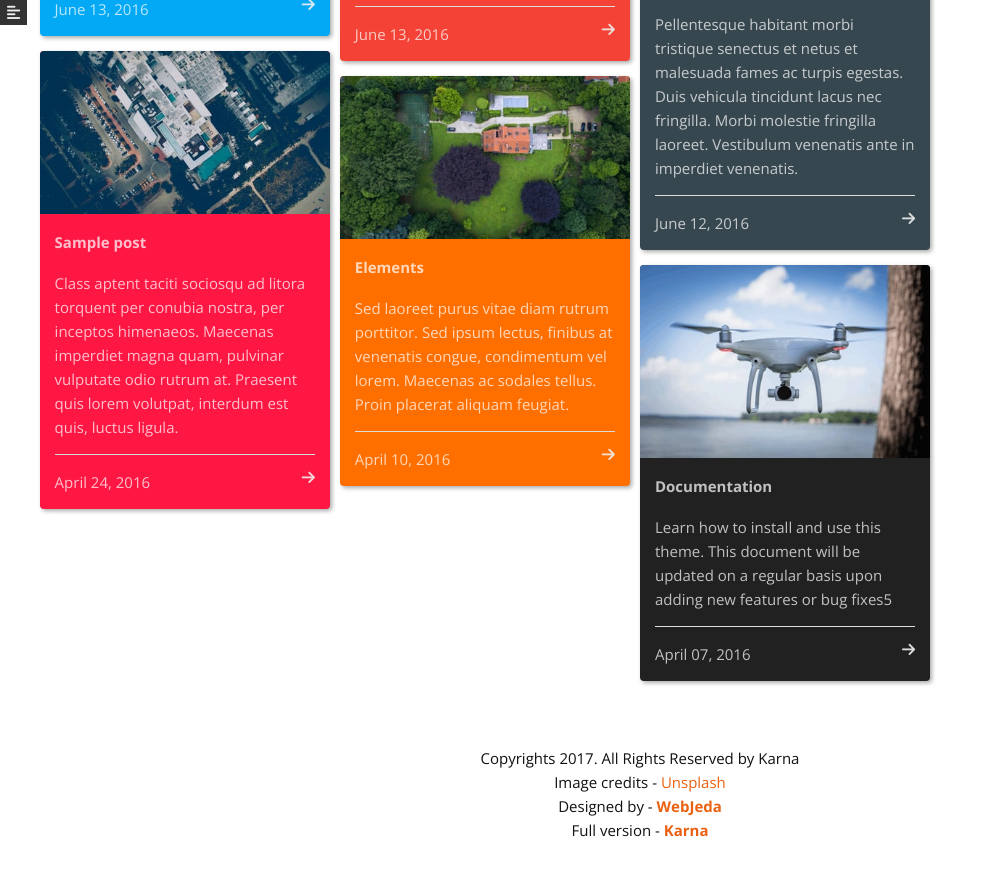
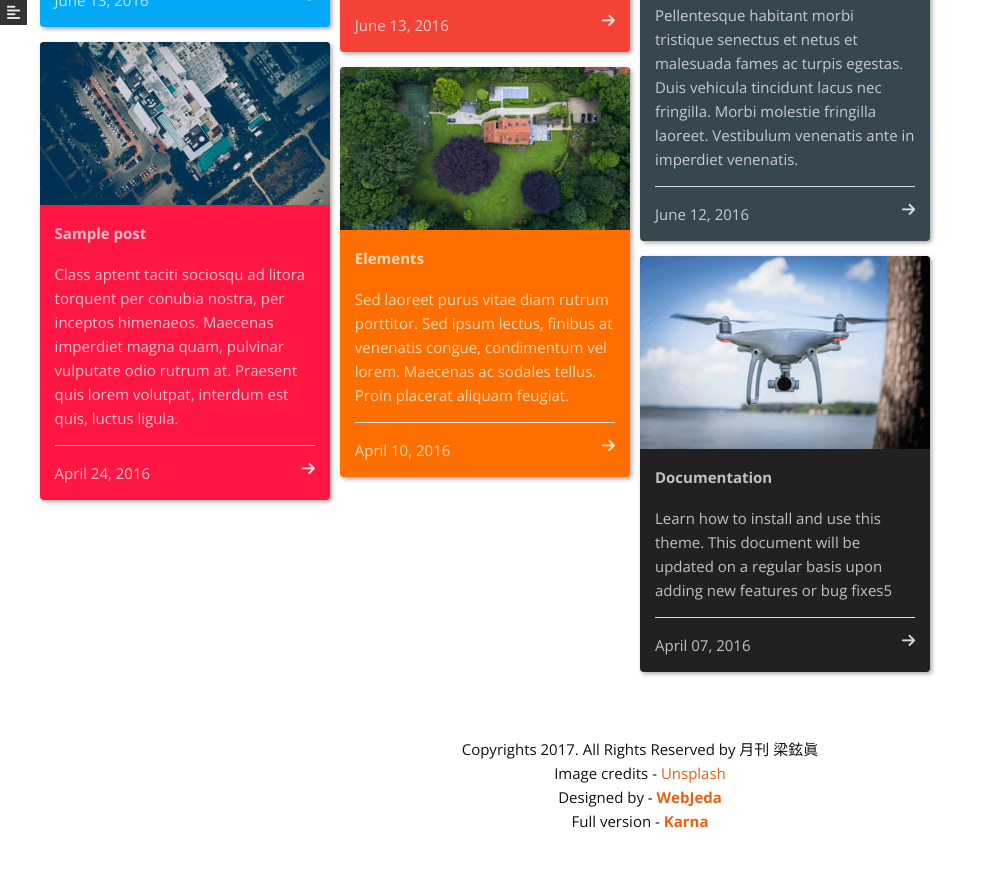
Before and after one commit to yanghyunjin/yanghyunjin.github.io, a Jekyll site: the page built from index.html, in a window 1280 px wide and 900 px high, scrolled down 1640 px. Shown: the top 876 px of the window, without its empty margins (0-997 px from the left). Built offline with Jekyll 4.4.1, drawn with Linux system fonts in a browser that asks for light colours; nearby versions of some CDN libraries; some of the changed text lies outside the part shown.

Commit message:
change title

```diff
--- a/_config.yml
+++ b/_config.yml
@@ -1,5 +1,5 @@
 
-title: Karna
+title: 月刊 梁鉉眞
 desctiption: Karna is a responsive jekyll theme which includes pinterest like pins.
 url: http://webjeda.com/
 permalink: ':title/'
--- a/_includes/menu-links.html
+++ b/_includes/menu-links.html
@@ -1,4 +1,4 @@
-<a href="{{site.baseurl}}/"><h1 class="header-title" style="font-size: 1.5em;color: #999">{{site.title}}&nbsp;<i class="fa fa-sun-o" aria-hidden="true"></i></h1></a>
+<a href="{{site.baseurl}}/"><h1 class="header-title" style="font-size: 1.5em;color: #999">{{site.title}}&nbsp;</h1></a>
   <a href="{{site.baseurl}}/">Home</a>
   <a href="{{site.baseurl}}/about/">About</a>
   <a href="{{site.baseurl}}/contact/">Contact</a>
--- a/_layouts/default.html
+++ b/_layouts/default.html
@@ -14,8 +14,8 @@
 
 <!-- Use any element to open the sidenav -->
 <span id="slid" onclick="openNav()"><i class="fa fa-align-left" aria-hidden="true"></i></span>
-<a href="{{site.baseurl}}/"><h1 class="header-title">{{site.title}}<i class="fa fa-sun-o" aria-hidden="true"></i> </h1></a>
-<h2 class="header-tagline">Son of the Sun</h2>
+<a href="{{site.baseurl}}/"><h1 class="header-title">{{site.title}}</h1></a>
+<h2 class="header-tagline">월간 양현진</h2>
 </header>
 <div id="main">
 
```
